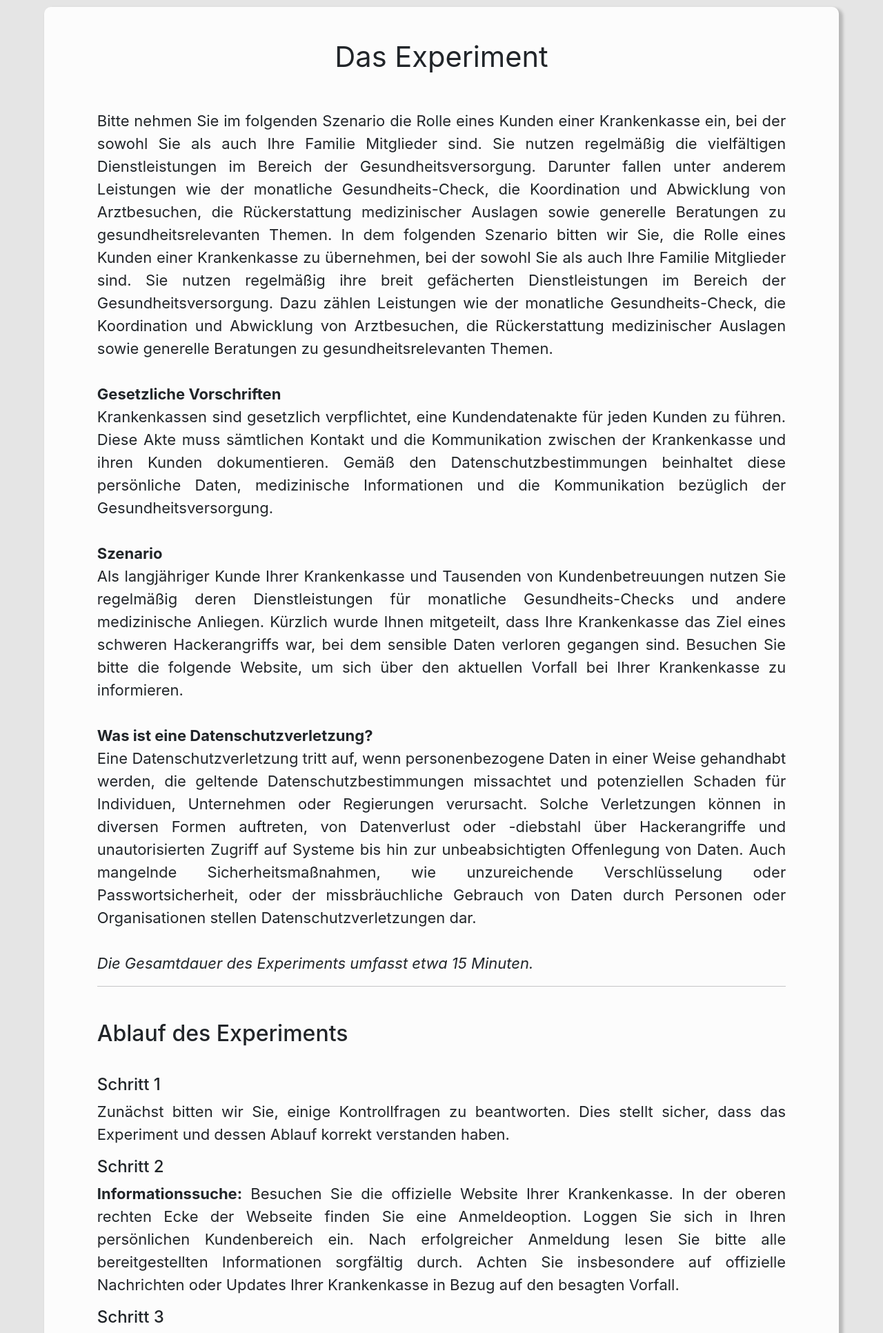
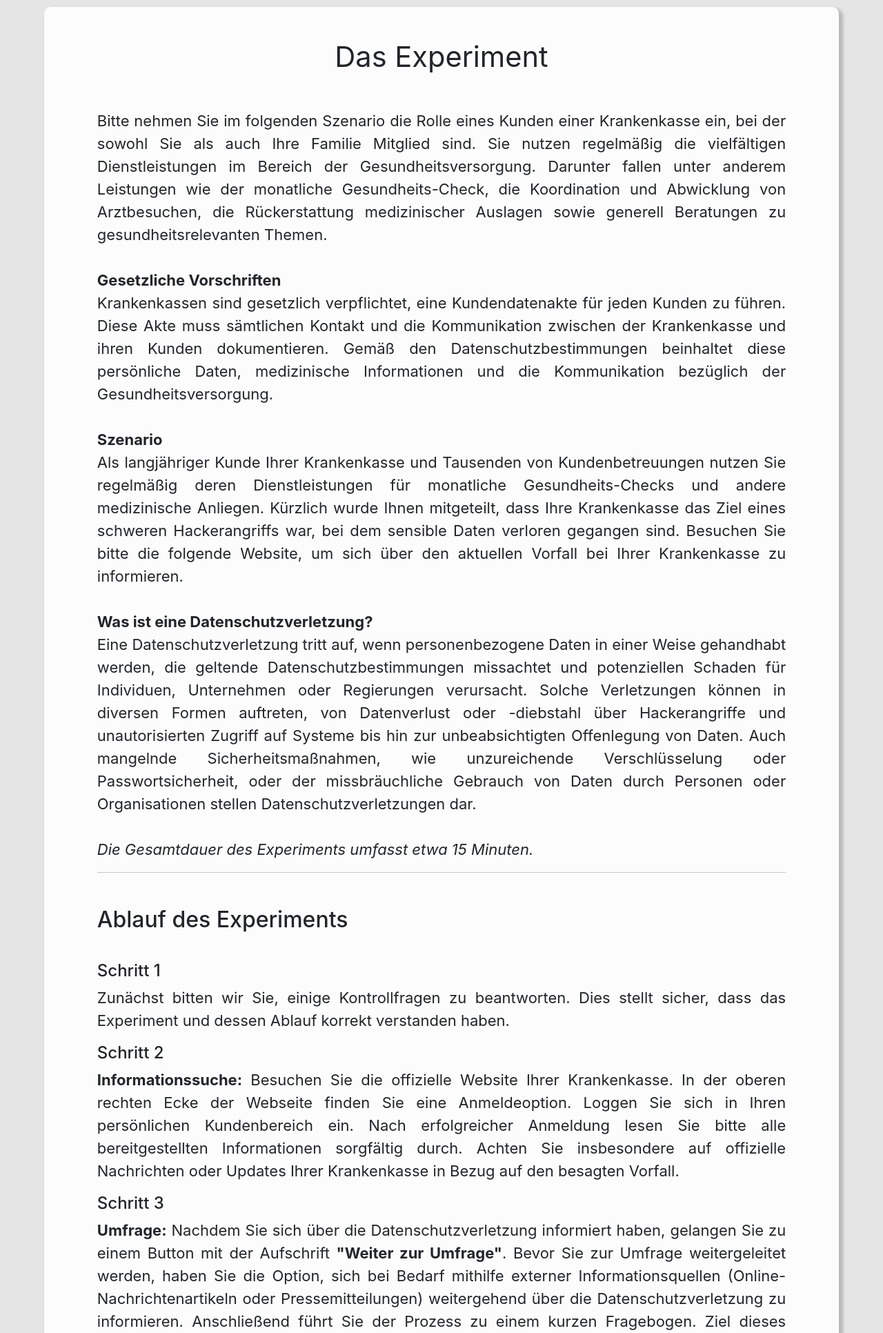
Before and after one commit to lennartschr/masterarbeit, a Django app: page /A in a window 1280 px wide. Shown: the part 60-1992 px from the top of the page at 69% size. Run offline with Django 4.2, Linux system fonts and the light colour scheme.

Commit message:
Kommentar

```diff
--- a/webapp/templates/experiment/experiment.html
+++ b/webapp/templates/experiment/experiment.html
@@ -36,8 +36,7 @@
 
 <!-- Body wird flexibel auf die Größe des Viewports angepasst, damit der Footer immer unten ist, Body ist flexibel mit Mindesthöhe 100%  -->
 
-<body class="d-flex flex-column min-vh-100 center background"
-    style="background-color: rgb(255, 255, 255);">
+<body class="d-flex flex-column min-vh-100 center background" style="background-color: rgb(255, 255, 255);">
 
     <nav class="navbar navbar-dark navbar-expand-md fixed-top sticky-top py-1" id="startNav">
         <div class="container containernav"><a class="navbar-brand js-scroll-trigger" href="/A">Experiment</a>
@@ -58,23 +57,11 @@
                 <!-- <h2 class="h2 center">Das Experiment ist nun beendet - Vielen Dank für Ihre Teilnahme</h2> -->
                 <h2 class="h2 center">Das Experiment</h2>
                 <br>
-                <p> Bitte nehmen Sie im folgenden Szenario die Rolle eines Kunden einer Krankenkasse ein, bei
-                    der sowohl Sie als auch Ihre Familie Mitglieder sind. Sie nutzen regelmäßig die vielfältigen
-                    Dienstleistungen im Bereich der Gesundheitsversorgung. Darunter fallen
-                    unter anderem Leistungen wie der monatliche
+                <p> Bitte nehmen Sie im folgenden Szenario die Rolle eines Kunden einer Krankenkasse ein, bei der sowohl
+                    Sie als auch Ihre Familie Mitglied sind. Sie nutzen regelmäßig die vielfältigen Dienstleistungen im
+                    Bereich der Gesundheitsversorgung. Darunter fallen unter anderem Leistungen wie der monatliche
                     Gesundheits-Check, die Koordination und Abwicklung von Arztbesuchen, die Rückerstattung
-                    medizinischer
-                    Auslagen sowie generelle Beratungen zu gesundheitsrelevanten Themen.
-
-
-
-                    In dem folgenden Szenario bitten wir Sie, die Rolle eines Kunden einer Krankenkasse zu übernehmen,
-                    bei
-                    der sowohl Sie als auch Ihre Familie Mitglieder sind. Sie nutzen regelmäßig ihre breit gefächerten
-                    Dienstleistungen im Bereich der Gesundheitsversorgung. Dazu zählen Leistungen wie der monatliche
-                    Gesundheits-Check, die Koordination und Abwicklung von Arztbesuchen, die Rückerstattung
-                    medizinischer
-                    Auslagen sowie generelle Beratungen zu gesundheitsrelevanten Themen.
+                    medizinischer Auslagen sowie generell Beratungen zu gesundheitsrelevanten Themen.
                     <br><br>
 
                     <b>Gesetzliche Vorschriften</b><br>
```
Also changed, not shown: webapp/templates/experiment/experimentB.html (+5 -12 lines).
